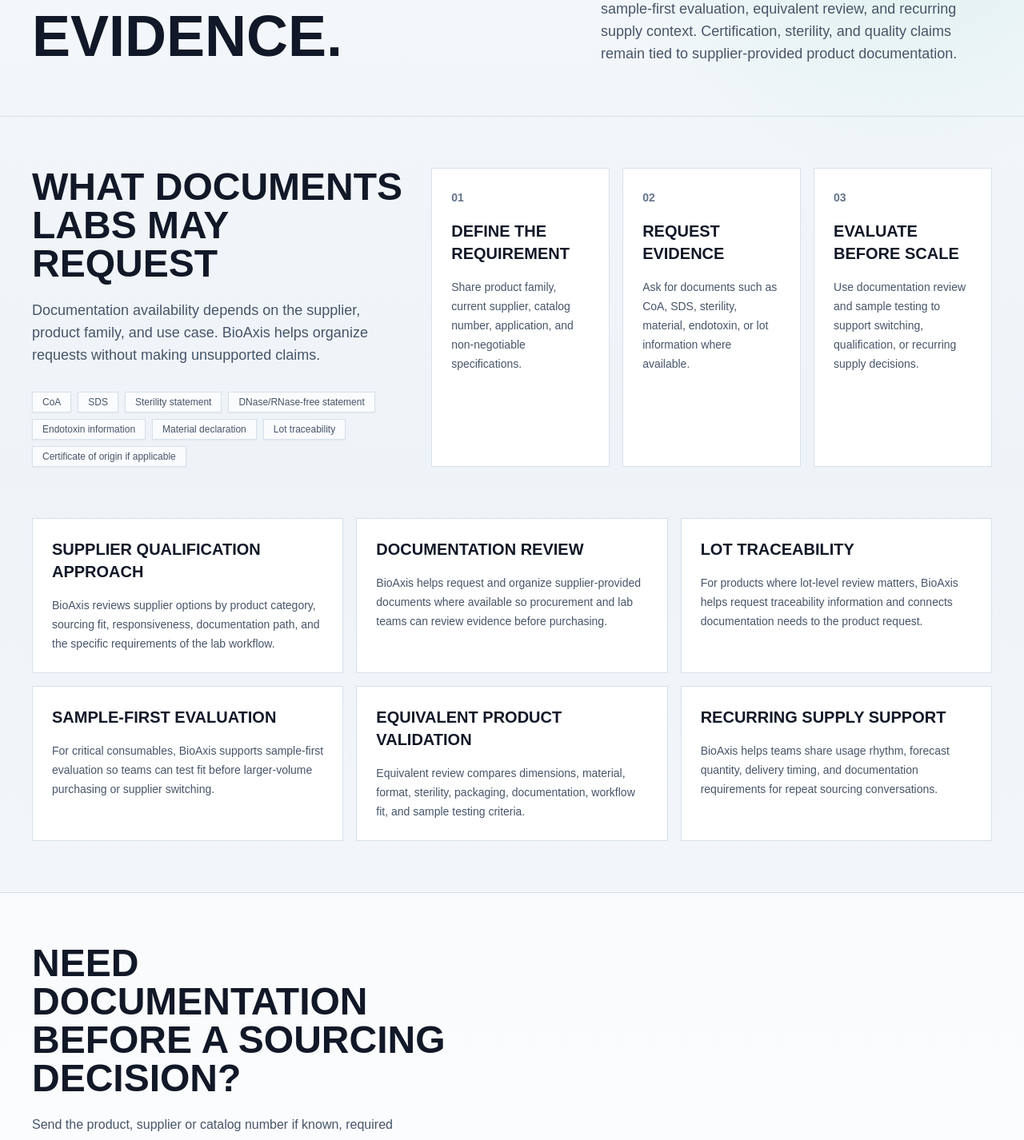
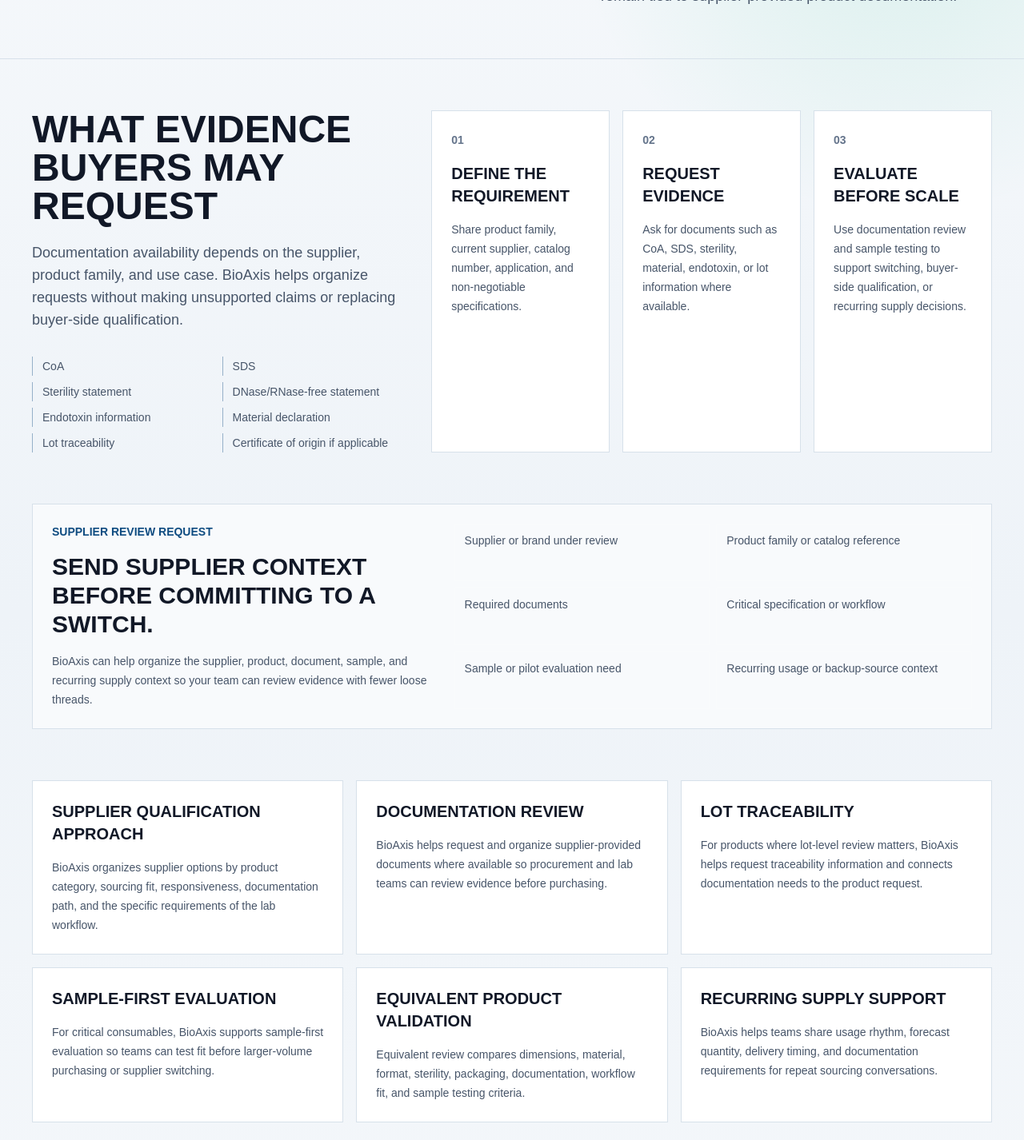
Before and after one commit to luckyericyao/bioaxisv3, a Next.js app: page /supplier-qualification in a window 1280 px wide. Shown: the part 520-1946 px from the top of the page at 80% size. Built offline with nearby package versions, Linux system fonts and the light colour scheme.

Commit message:
Improve supplier qualification evidence review UX

```diff
--- a/src/app/supplier-qualification/page.tsx
+++ b/src/app/supplier-qualification/page.tsx
@@ -3,7 +3,6 @@
 import { PageHero } from "@/components/ui/PageHero";
 import { ProcessSteps } from "@/components/ui/ProcessSteps";
 import { SectionHeader } from "@/components/ui/SectionHeader";
-import { SpecTag } from "@/components/ui/SpecTag";
 
 export const metadata: Metadata = {
   title: "Supplier Qualification | BioAxis",
@@ -25,10 +24,19 @@
   "Certificate of origin if applicable"
 ];
 
+const buyerInputs = [
+  "Supplier or brand under review",
+  "Product family or catalog reference",
+  "Required documents",
+  "Critical specification or workflow",
+  "Sample or pilot evaluation need",
+  "Recurring usage or backup-source context"
+];
+
 const qualificationAreas = [
   {
     title: "Supplier qualification approach",
-    body: "BioAxis reviews supplier options by product category, sourcing fit, responsiveness, documentation path, and the specific requirements of the lab workflow."
+    body: "BioAxis organizes supplier options by product category, sourcing fit, responsiveness, documentation path, and the specific requirements of the lab workflow."
   },
   {
     title: "Documentation review",
@@ -57,28 +65,50 @@
     <>
       <PageHero
         eyebrow="Trust Center"
-        title="Procurement confidence starts with clearer sourcing evidence."
-        subtitle="BioAxis helps buyers review supplier-provided evidence through documentation requests, specification matching, sample-first evaluation, equivalent review, and recurring supply context. Certification, sterility, and quality claims remain tied to supplier-provided product documentation."
+        title="Supplier evidence review before switching or scaling."
+        subtitle="BioAxis helps buyers organize supplier-provided evidence through documentation requests, specification matching, sample-first evaluation, equivalent review, and recurring supply context. Certification, sterility, and quality claims remain tied to supplier-provided product documentation."
       />
       <section className="mx-auto grid w-full max-w-7xl gap-8 px-5 py-16 sm:px-8 lg:grid-cols-[0.8fr_1.2fr] lg:px-10">
         <div>
           <SectionHeader
-            title="What documents labs may request"
-            subtitle="Documentation availability depends on the supplier, product family, and use case. BioAxis helps organize requests without making unsupported claims."
+            title="What evidence buyers may request"
+            subtitle="Documentation availability depends on the supplier, product family, and use case. BioAxis helps organize requests without making unsupported claims or replacing buyer-side qualification."
           />
-          <div className="mt-8 flex flex-wrap gap-2">
+          <ul className="mt-8 grid gap-2 text-sm leading-6 text-bioaxis-muted sm:grid-cols-2">
             {documents.map((document) => (
-              <SpecTag key={document}>{document}</SpecTag>
+              <li key={document} className="border-l border-bioaxis-accent/40 pl-3">
+                {document}
+              </li>
             ))}
-          </div>
+          </ul>
         </div>
         <ProcessSteps
           steps={[
             { title: "Define the requirement", body: "Share product family, current supplier, catalog number, application, and non-negotiable specifications." },
             { title: "Request evidence", body: "Ask for documents such as CoA, SDS, sterility, material, endotoxin, or lot information where available." },
-            { title: "Evaluate before scale", body: "Use documentation review and sample testing to support switching, qualification, or recurring supply decisions." }
+            { title: "Evaluate before scale", body: "Use documentation review and sample testing to support switching, buyer-side qualification, or recurring supply decisions." }
           ]}
         />
+      </section>
+      <section className="mx-auto w-full max-w-7xl px-5 pb-16 sm:px-8 lg:px-10">
+        <div className="grid gap-6 border border-bioaxis-line bg-bioaxis-black p-5 sm:p-6 lg:grid-cols-[0.85fr_1.15fr]">
+          <div>
+            <p className="text-sm font-semibold uppercase text-bioaxis-accent">Supplier review request</p>
+            <h2 className="mt-4 text-2xl font-bold uppercase text-bioaxis-text sm:text-3xl">
+              Send supplier context before committing to a switch.
+            </h2>
+            <p className="mt-4 text-sm leading-6 text-bioaxis-muted">
+              BioAxis can help organize the supplier, product, document, sample, and recurring supply context so your team can review evidence with fewer loose threads.
+            </p>
+          </div>
+          <ul className="grid gap-2 text-sm leading-6 text-bioaxis-muted sm:grid-cols-2">
+            {buyerInputs.map((item) => (
+              <li key={item} className="border border-white/[0.12] px-3 py-2">
+                {item}
+              </li>
+            ))}
+          </ul>
+        </div>
       </section>
       <section className="mx-auto w-full max-w-7xl px-5 pb-16 sm:px-8 lg:px-10">
         <div className="grid gap-4 md:grid-cols-2 xl:grid-cols-3">
@@ -91,12 +121,12 @@
         </div>
       </section>
       <CTASection
-        title="Need documentation before a sourcing decision?"
-        body="Send the product, supplier or catalog number if known, required documents, and intended workflow. BioAxis helps organize the documentation request and compatible sourcing path."
-        primaryLabel="Request documentation"
-        primaryHref="/request-quote?requestType=documentation"
-        secondaryLabel="Submit current supplier/catalog number"
-        secondaryHref="/equivalent-finder?requestType=equivalent"
+        title="Need supplier evidence before a sourcing decision?"
+        body="Send the supplier, product family or catalog reference, required documents, intended workflow, and sample or recurring usage needs. BioAxis helps organize the evidence request and compatible sourcing path."
+        primaryLabel="Request supplier evidence review"
+        primaryHref="/request-quote?requestType=documentation&sourcePage=%2Fsupplier-qualification&supportPath=documentation-review"
+        secondaryLabel="Compare current supplier product"
+        secondaryHref="/equivalent-finder?sourcePage=%2Fsupplier-qualification&supportPath=equivalent-review"
       />
     </>
   );
```
Also changed, not shown: scripts/route-smoke.mjs (+38 -0 lines).
